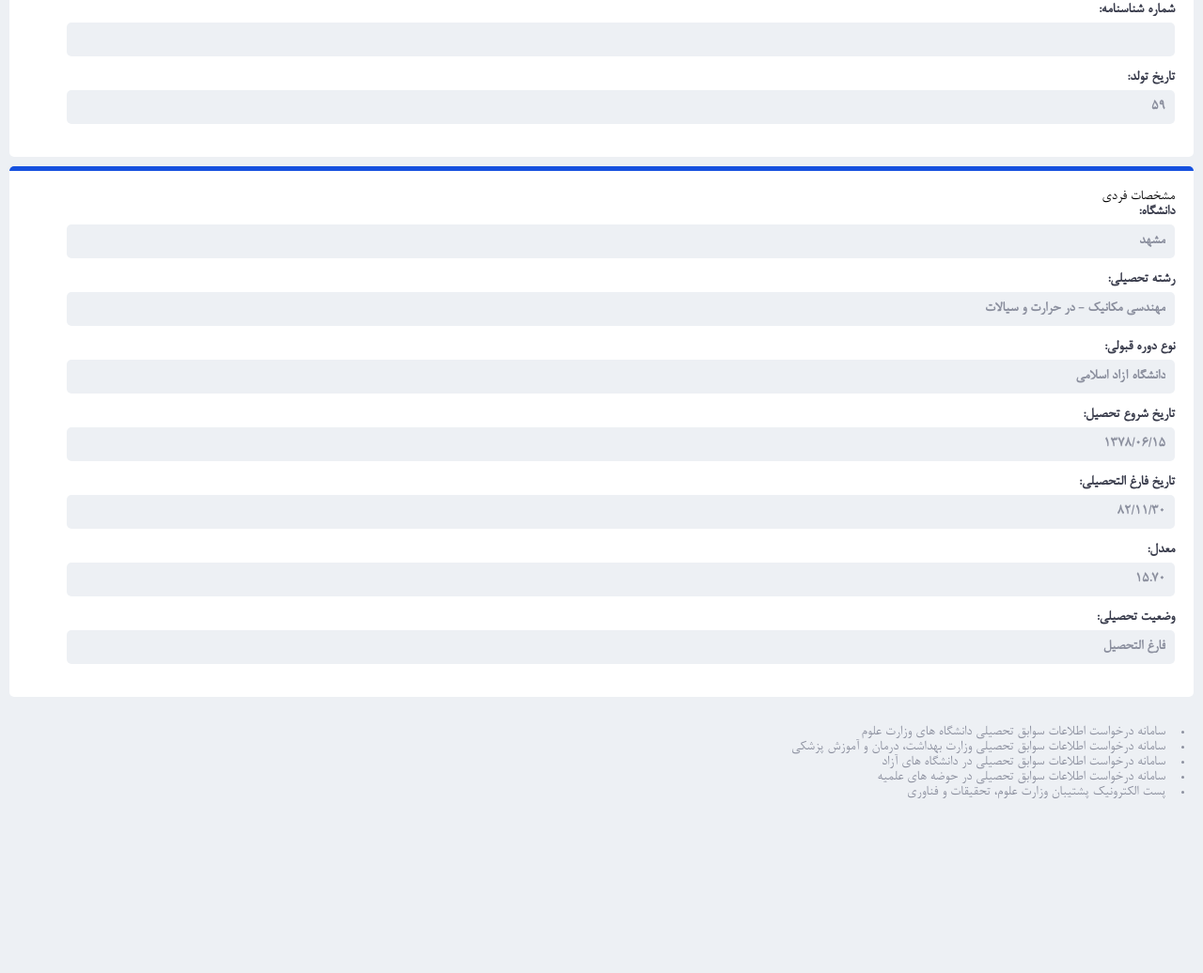
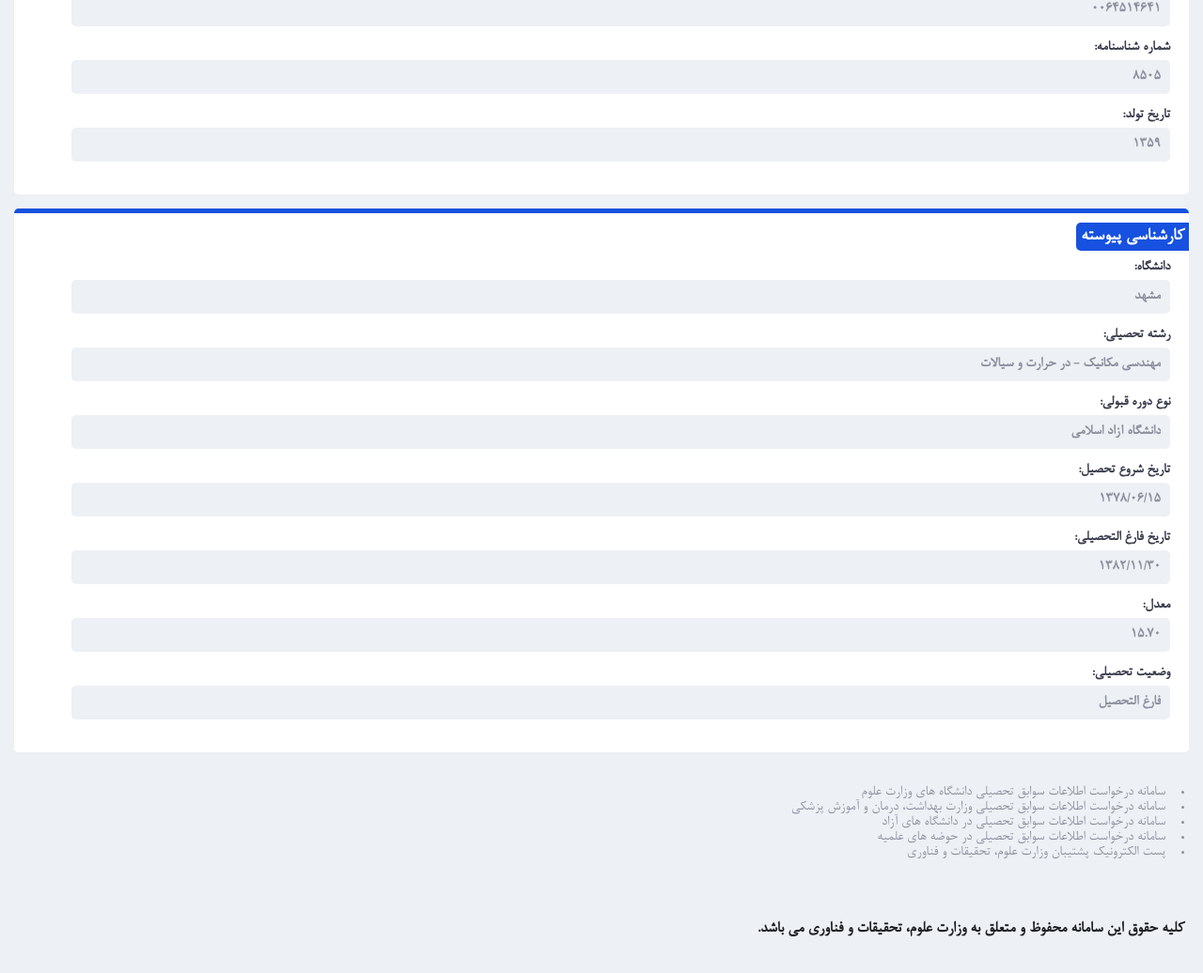
Before and after one commit to ym789000/site, a plain HTML site: page index.html in a window 1280 px wide. Shown: the part 1732-2768 px from the top of the page at 94% size. Before the commit the page ends 2614 px from the top, so only its background shows below. Drawn offline with Linux system fonts and the light colour scheme.

Commit message:
more changes

```diff
--- a/index.html
+++ b/index.html
@@ -22,6 +22,9 @@
         <img src="qr.png" alt="Your Image">
     </div>
     <div class="moshakhasat">
+        <div class="titr">
+            <span>مشخصات فردی</span>
+        </div>
         <div class="fardi">
             <span>نام:</span>
             <input type="text" value="برانازا">
@@ -40,16 +43,16 @@
         </div>
         <div class="fardi">
             <span>شماره شناسنامه:</span>
-            <input type="text" value="">
+            <input type="text" value="8505">
         </div>
         <div class="fardi">
             <span>تاریخ تولد:</span>
-            <input type="text" value="59">
+            <input type="text" value="1359">
         </div>
     </div>
     <div class="moshakhasat">
         <div class="titr">
-            <span>مشخصات فردی</span>
+            <span>کارشناسی پیوسته</span>
         </div>
         <div class="fardi">
             <span>دانشگاه:</span>
@@ -69,7 +72,7 @@
         </div>
         <div class="fardi">
             <span>تاریخ فارغ التحصیلی:</span>
-            <input type="text" value="82/11/30">
+            <input type="text" value="1382/11/30">
         </div>
         <div class="fardi">
             <span>معدل:</span>
@@ -87,7 +90,9 @@
         <li>سامانه درخواست اطلاعات سوابق تحصیلی در حوضه های علمیه</li>
         <li>پست الکترونیک پشتیبان وزارت علوم، تحقیقات و فناوری</li>
     </div>
-    <div></div>
+    <div class="footer">
+        <h4>کلیه حقوق این سامانه محفوظ و متعلق به وزارت علوم، تحقیقات و فناوری می باشد.</h4>
+    </div>
 </div>
 </body>
 </html>
--- a/styles.css
+++ b/styles.css
@@ -19,6 +19,8 @@ body {
     flex-direction: column;
     justify-content: center;
     align-items: center;
+    width: 100%;
+    background-color: white;
 }
 
 .peygiri {
@@ -38,13 +40,13 @@ body {
     padding: 20px;
     border-radius: 5px;
     box-shadow: 0 0 10px rgba(0, 0, 0, 0.1);
-    margin: 5px;
+    margin: 15px;
     border-right: 5px solid #fd6800;
     direction: rtl;
 }
 
 .neveshte {
-   display: flex;
+    display: flex;
     flex-direction: column;
 }
 
@@ -78,8 +80,22 @@ img {
     border-radius: 5px;
     padding: 20px;
     border-top: 5px solid #1651df;
-    margin: 10px;
+    margin: 15px;
     direction: rtl;
+}
+
+.titr {
+    color: white;
+    font-size: 20px;
+    font-weight: bold;
+    border-radius: 5px 0 0 5px;
+    margin-top: -10px;
+    margin-right: -20px;
+    text-align: center;
+    padding: 5px 0;
+    width: 120px;
+    margin-bottom: 10px;
+    background-color: #1651df;
 }
 
 .fardi {
@@ -95,13 +111,18 @@ img {
 }
 
 .ezafi {
-    margin-bottom: 10px;
     padding: 20px;
     color: #8b8f9e;
     font-size: 16px;
     direction: rtl;
 }
 
+.footer {
+    color: #1e1f22;
+    padding: 20px;
+    font-size: 18px;
+    direction: rtl;
+}
 
 input[type="text"] {
     direction: rtl;
```
Lines whose indentation alone changed are shown as unchanged.
